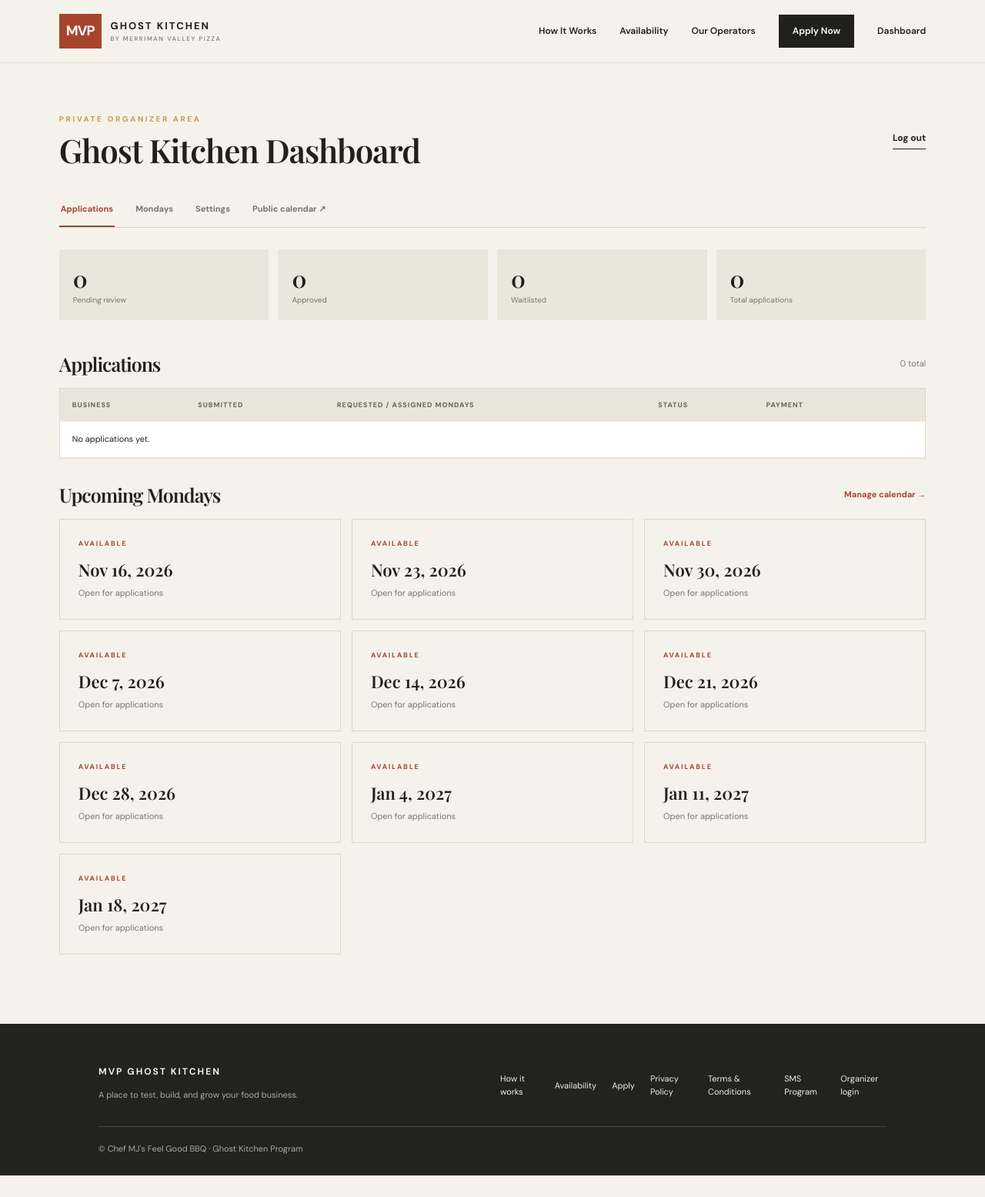
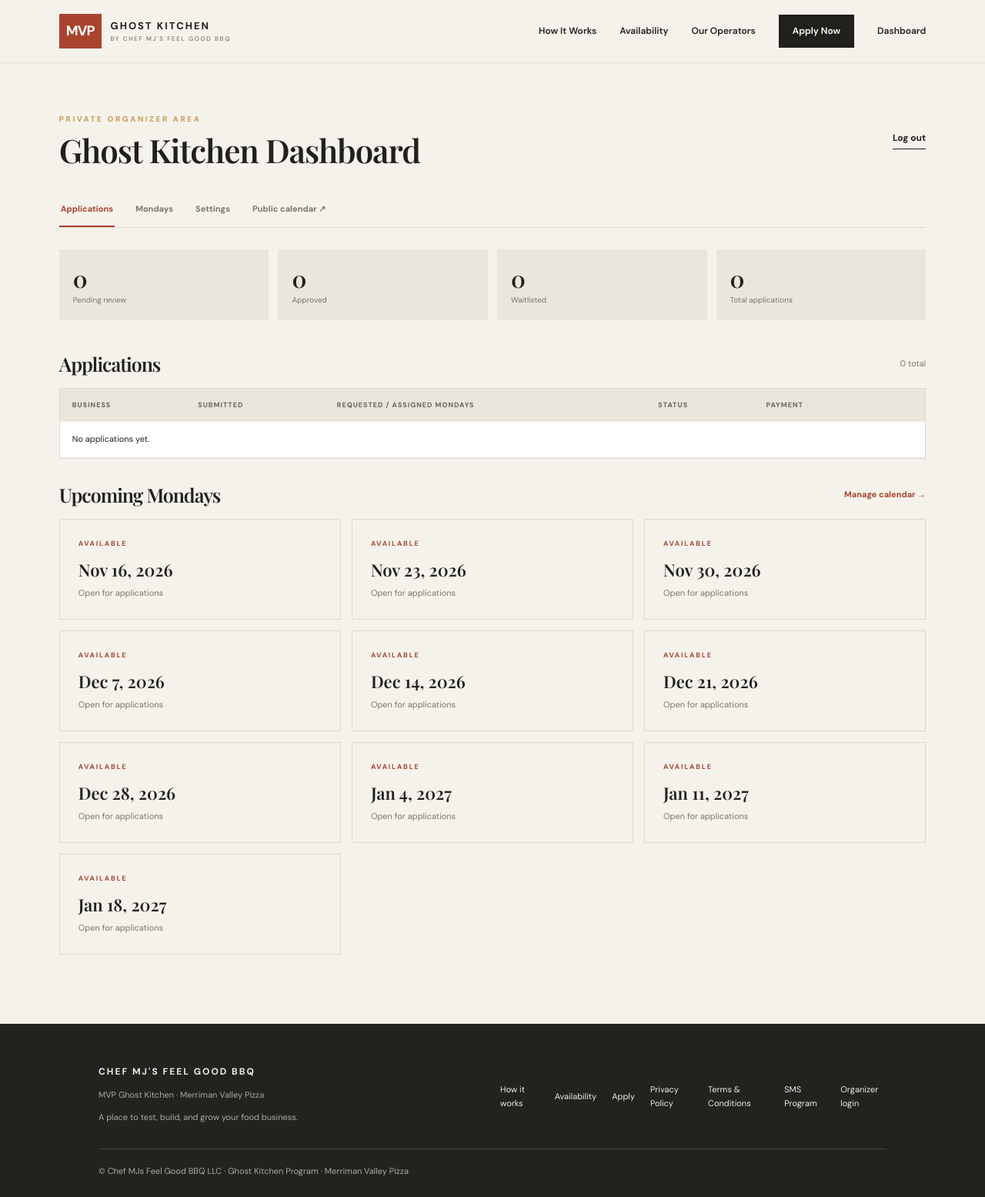
Before and after one commit to jarzenskimichael/Ghost-Kitchen, a Flask app: page /admin in a window 1280 px wide. Shown: the whole page at 77% size. Before the commit the page ends 1527 px from the top, so only its background shows below. Run offline with Flask 3, Linux system fonts and the light colour scheme; the visitor is signed in with stand-in values (Sample User, id 1); data comes from the database, SQL or seed files in the repository; data that the repository does not hold is empty.

Commit message:
Display registered campaign brand sitewide

```diff
--- a/mvp-ghost-kitchen/app/templates/base.html
+++ b/mvp-ghost-kitchen/app/templates/base.html
@@ -11,7 +11,7 @@
 </head>
 <body>
 <header class="site-header">
-  <a class="brand" href="{{ url_for('main.home') }}"><span class="brand-mark">MVP</span><span>GHOST KITCHEN<small>BY MERRIMAN VALLEY PIZZA</small></span></a>
+  <a class="brand" href="{{ url_for('main.home') }}"><span class="brand-mark">MVP</span><span>GHOST KITCHEN<small>BY CHEF MJ&#39;S FEEL GOOD BBQ</small></span></a>
   <button class="menu-toggle" aria-label="Toggle navigation" onclick="document.querySelector('.nav').classList.toggle('open')">☰</button>
   <nav class="nav">
     <a href="{{ url_for('main.how_it_works') }}">How It Works</a>
@@ -28,9 +28,9 @@
   {% block content %}{% endblock %}
 </main>
 <footer class="site-footer">
-  <div><strong>MVP GHOST KITCHEN</strong><p>A place to test, build, and grow your food business.</p></div>
+  <div><strong>CHEF MJ&#39;S FEEL GOOD BBQ</strong><p>MVP Ghost Kitchen · Merriman Valley Pizza</p><p>A place to test, build, and grow your food business.</p></div>
   <div class="footer-links"><a href="{{ url_for('main.how_it_works') }}">How it works</a><a href="{{ url_for('main.calendar') }}">Availability</a><a href="{{ url_for('main.apply') }}">Apply</a><a href="{{ url_for('main.privacy') }}">Privacy Policy</a><a href="{{ url_for('main.terms') }}">Terms &amp; Conditions</a><a href="{{ url_for('main.sms_opt_in') }}">SMS Program</a><a href="{{ url_for('main.admin_login') }}">Organizer login</a></div>
-  <small>© {{ business_name }} · Ghost Kitchen Program</small>
+  <small>© Chef MJs Feel Good BBQ LLC · Ghost Kitchen Program · Merriman Valley Pizza</small>
 </footer>
 <script>
 document.querySelectorAll('[data-confirm]').forEach(el => el.addEventListener('click', e => { if (!confirm(el.dataset.confirm)) e.preventDefault(); }));
```
